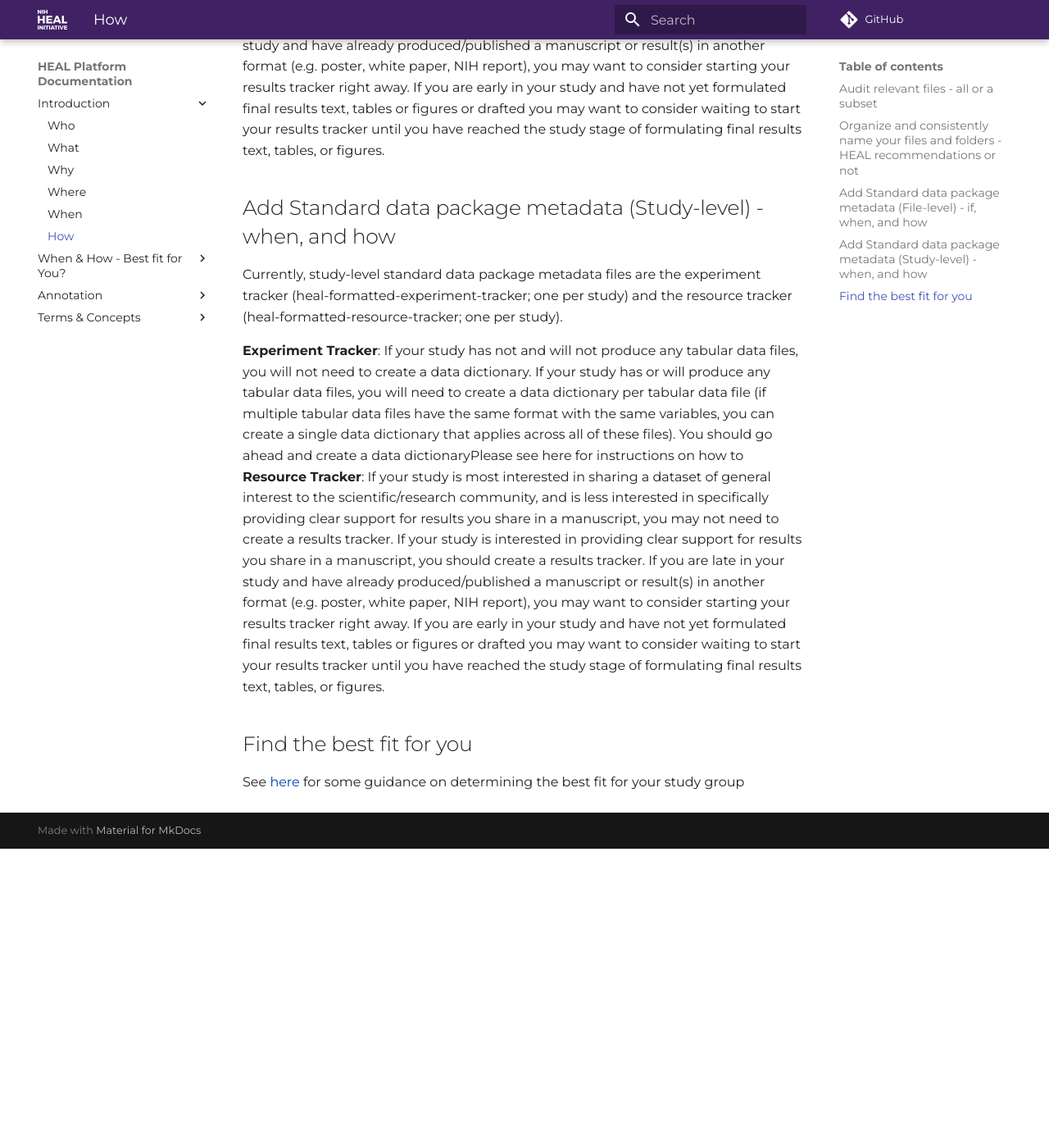
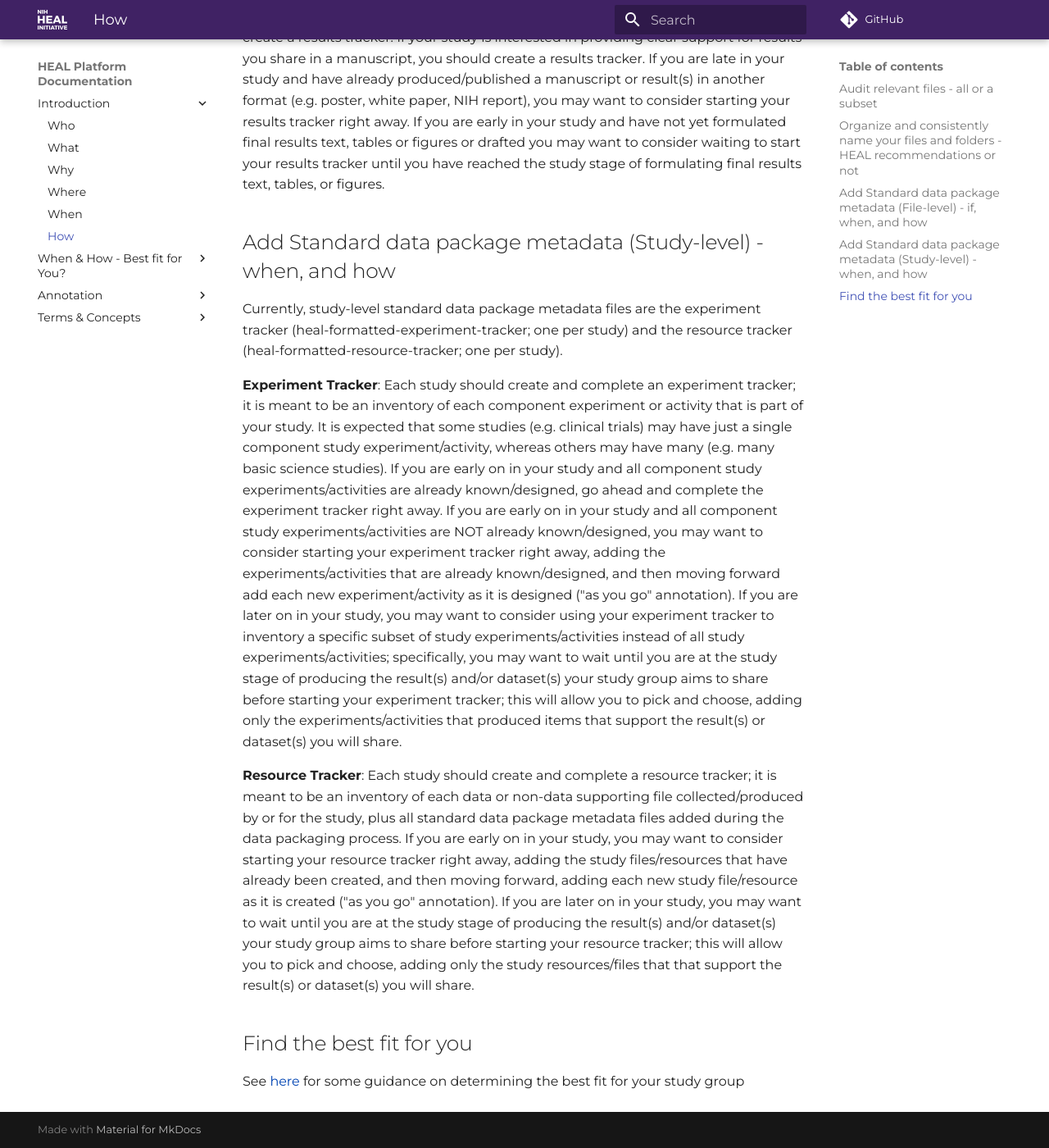
Before and after one commit to norc-heal/heal-data-pkg-guide, an MkDocs documentation site: the page built from docs/intro/how.md, in a window 1280 px wide and 1400 px high, scrolled down 1582 px. Shown: the whole window at 82% size. Built offline with MkDocs 1.6.1 and Material for MkDocs 9.7.7, drawn with Linux system fonts in a browser that asks for light colours; comment, search, counter and statistics services are not loaded; before the commit the page ends 2617 px from its top, so only the background shows below that; some of the changed text lies outside the part shown.

Commit message:
first draft intro fleshing out complete

```diff
--- a/docs/intro/how.md
+++ b/docs/intro/how.md
@@ -3,7 +3,7 @@
 In general, an overview of the process looks like:
 
 1. Audit relevant files
-2. Organize and consistently name your files and folders
+2. Organize and consistently name your files and folders - using HEAL recommendations for organizing and naming study files/resources
 3. Add Standard data package metadata - File-level
 4. Add Standard data package metadata - Study-level
 
@@ -21,13 +21,15 @@ If you are late in your study, applying HEAL guidance may be too burdensome to b
 Currently, file-level standard data package metadata files are the data dictionary (heal-formatted-data-dictionary; one per tabular data file) and the results tracker (heal-formatted-results-tracker; one per multi-result file - e.g. manuscript, poster).
 
 **Data Dictionary**: If your study has not and will not produce any tabular data files, you will not need to create a data dictionary. If your study has or will produce any tabular data files, you will need to create a data dictionary per tabular data file (if multiple tabular data files have the same format with the same variables, you can create a single data dictionary that applies across all of these files). In many cases, the best approach nearly universally will be to go ahead and create a data dictionary for each of your tabular datasets as the dataset is created. Please see here [add link to cli tools and/or desktop tool approach] for instructions on how to create (or at least get a head start on creating) a HEAL formatted data dictionary using just your tabular data file as input.
+
 **Results Tracker**: If your study is most interested in sharing a dataset of general interest to the scientific/research community, and is less interested in specifically providing clear support for results you share in a manuscript, you may not need to create a results tracker. If your study is interested in providing clear support for results you share in a manuscript, you should create a results tracker. If you are late in your study and have already produced/published a manuscript or result(s) in another format (e.g. poster, white paper, NIH report), you may want to consider starting your results tracker right away. If you are early in your study and have not yet formulated final results text, tables or figures or drafted you may want to consider waiting to start your results tracker until you have reached the study stage of formulating final results text, tables, or figures.
 
 ## Add Standard data package metadata (Study-level) - when, and how
 Currently, study-level standard data package metadata files are the experiment tracker (heal-formatted-experiment-tracker; one per study) and the resource tracker (heal-formatted-resource-tracker; one per study).
 
-**Experiment Tracker**: If your study has not and will not produce any tabular data files, you will not need to create a data dictionary. If your study has or will produce any tabular data files, you will need to create a data dictionary per tabular data file (if multiple tabular data files have the same format with the same variables, you can create a single data dictionary that applies across all of these files). You should go ahead and create a data dictionaryPlease see here for instructions on how to
-**Resource Tracker**: If your study is most interested in sharing a dataset of general interest to the scientific/research community, and is less interested in specifically providing clear support for results you share in a manuscript, you may not need to create a results tracker. If your study is interested in providing clear support for results you share in a manuscript, you should create a results tracker. If you are late in your study and have already produced/published a manuscript or result(s) in another format (e.g. poster, white paper, NIH report), you may want to consider starting your results tracker right away. If you are early in your study and have not yet formulated final results text, tables or figures or drafted you may want to consider waiting to start your results tracker until you have reached the study stage of formulating final results text, tables, or figures.
+**Experiment Tracker**: Each study should create and complete an experiment tracker; it is meant to be an inventory of each component experiment or activity that is part of your study. It is expected that some studies (e.g. clinical trials) may have just a single component study experiment/activity, whereas others may have many (e.g. many basic science studies). If you are early on in your study and all component study experiments/activities are already known/designed, go ahead and complete the experiment tracker right away. If you are early on in your study and all component study experiments/activities are NOT already known/designed, you may want to consider starting your experiment tracker right away, adding the experiments/activities that are already known/designed, and then moving forward add each new experiment/activity as it is designed ("as you go" annotation). If you are later on in your study, you may want to consider using your experiment tracker to inventory a specific subset of study experiments/activities instead of all study experiments/activities; specifically, you may want to wait until you are at the study stage of producing the result(s) and/or dataset(s) your study group aims to share before starting your experiment tracker; this will allow you to pick and choose, adding only the experiments/activities that produced items that support the result(s) or dataset(s) you will share.
+
+**Resource Tracker**: Each study should create and complete a resource tracker; it is meant to be an inventory of each data or non-data supporting file collected/produced by or for the study, plus all standard data package metadata files added during the data packaging process. If you are early on in your study, you may want to consider starting your resource tracker right away, adding the study files/resources that have already been created, and then moving forward, adding each new study file/resource as it is created ("as you go" annotation). If you are later on in your study, you may want to wait until you are at the study stage of producing the result(s) and/or dataset(s) your study group aims to share before starting your resource tracker; this will allow you to pick and choose, adding only the study resources/files that that support the result(s) or dataset(s) you will share.
 
 ## Find the best fit for you
 See [here](../guide/index.md) for some guidance on determining the best fit for your study group
--- a/mkdocs.yaml
+++ b/mkdocs.yaml
@@ -27,7 +27,7 @@ nav:
     - File Types: terms/files.md
     - Holistic vs. Minimal Annotation: terms/holmin.md
     - Add-as-you-go vs. Top-down Annotation: terms/addtop.md
-    - HEAL recommendations for organization and naming of study artefacts: terms/name.md
+    - HEAL recommendations for organization and naming of study files/resources: terms/name.md
     - Data sharing orientations: terms/sharing.md
     - Study-level Metadata:
       - Resource Tracker: terms/studylevel/resource.md
```
